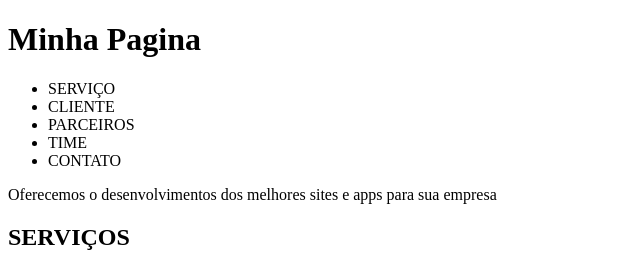
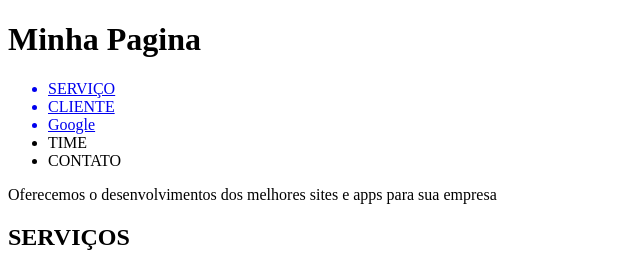
Before and after one commit to viniciusleal34/aula_html5_css3, a plain HTML site: page index.html in a window 1280 px wide. Shown: the top 268 px of the page, without its empty margins (0-640 px from the left). Drawn offline with Linux system fonts and the light colour scheme.

Commit message:
Primeira pagina: tag a, img, e id

```diff
--- a/index.html
+++ b/index.html
@@ -9,9 +9,9 @@
     <header><h1>Minha Pagina</h1>
         <nav>
             <ul>
-               <li>SERVIÇO</li>
-               <li>CLIENTE</li>
-               <li>PARCEIROS</li>
+              <a  href=#servico><li>SERVIÇO</li></a>
+              <a href=#cliente><li>CLIENTE</li></a>
+              <a href=http://www.google.com target="_blank"> <li>Google</li></a>
                <li>TIME</li>
                <li>CONTATO</li>
             </ul>
```
Also changed, not shown: img/trabalho.jpg (added).
